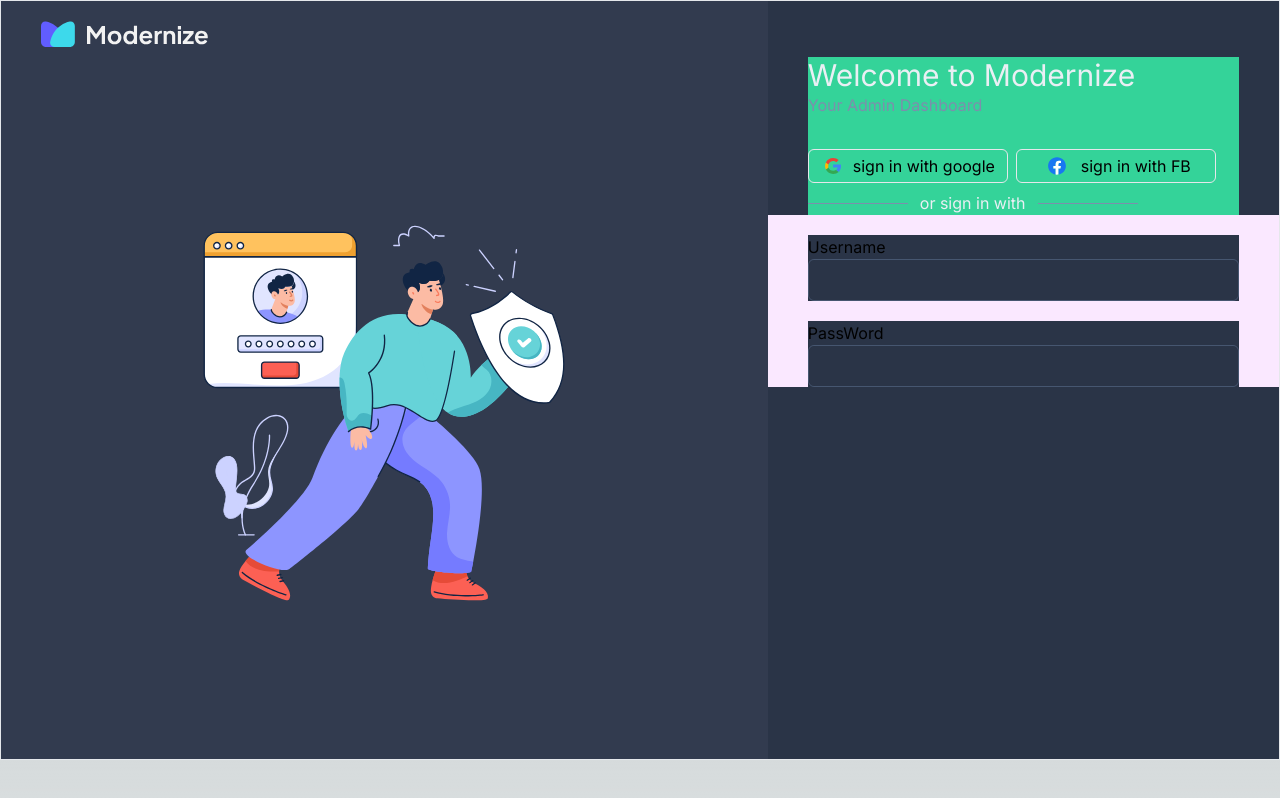
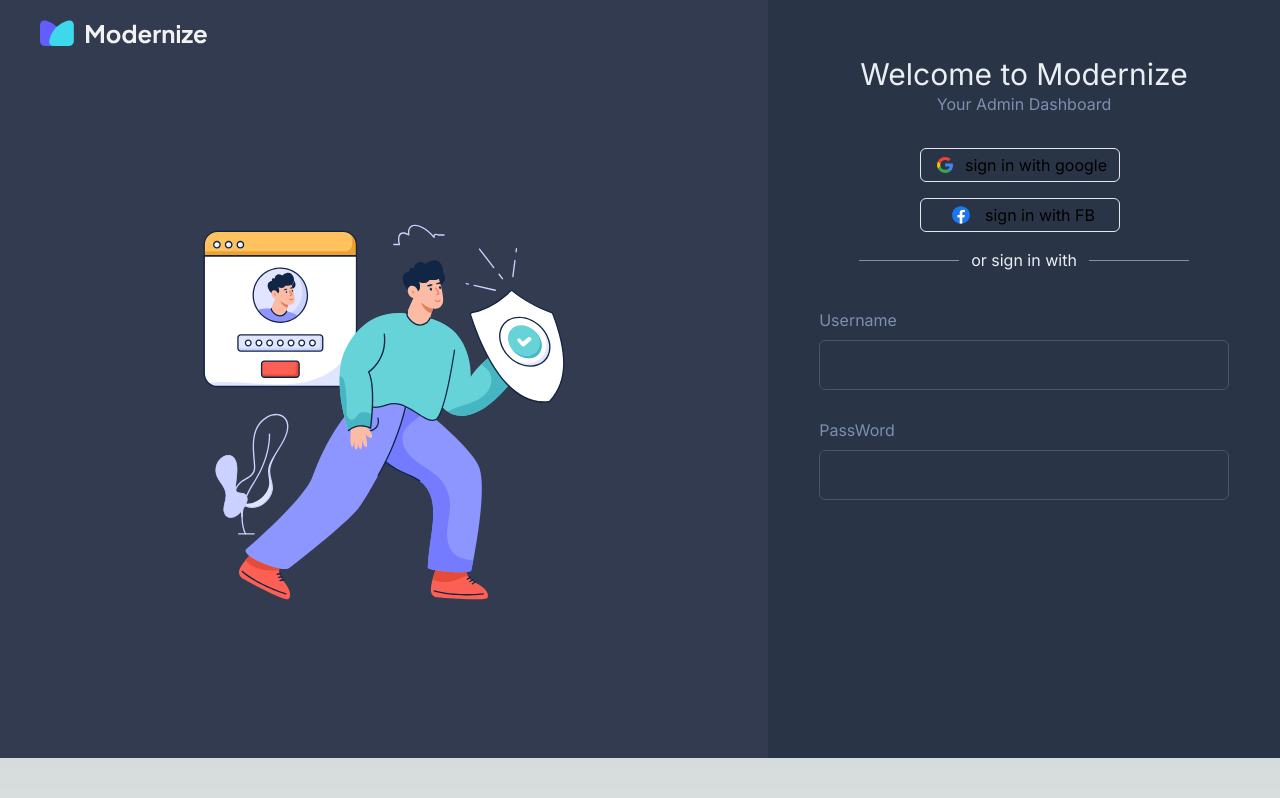
Before and after one commit to marjanmokhtari/dashboard, a Next.js app: page / in a window 1280 px wide. Built offline with nearby package versions, Linux system fonts and the light colour scheme.

Commit message:
edit log in

```diff
--- a/src/app/page.jsx
+++ b/src/app/page.jsx
@@ -28,7 +28,7 @@ export default function Page() {
   // };
 
   return (
-    <main className='w-full border flex flex-wrap'>
+    <main className='w-full  flex flex-wrap '>
       {/* <input type="text" placeholder='enter name' value={nameuser} onChange={(e) => setNameuser(e.target.value)} />
       <input type="text" placeholder='enter pass' value={pass} onChange={(e) => setPass(e.target.value)} />
       <button onClick={Checkpas}>click</button> */}
@@ -60,9 +60,9 @@ function Left_sec() {
 }
 function Right_sec() {
   return (
-    <section className=' w-full *:px-10  '>
-      <section className=' *:w-full flex flex-wrap   *:flex   pt-14  '>
-        <section className=' w-[50%] bg-emerald-400 flex flex-wrap'>
+    <section className=' w-full   flex flex-wrap '>
+      <section className='w-full flex flex-wrap justify-center  *:flex   pt-14  '>
+        <section className='w-3/4 md:w-1/2 lg:w-1/3 xl:w-[80%] justify-center *:justify-center *:flex  *:flex-wrap   flex flex-wrap'>
           <h6 className='text-3xl text-[#eaeff4] w-full'>Welcome to Modernize</h6>
           <p className='text-[#7c8fac]'>Your Admin Dashboard</p>
           <div className=' w-full  md:px-0 flex *:flex  *:items-center mt-6'>
@@ -75,28 +75,25 @@ function Right_sec() {
               <p className=' p-1'>sign in with FB</p>
             </button>
           </div>
-          <div className=' w-full flex flex-wrap items-center *:px-3 '>
+          <div className=' w-full flex flex-wrap items-center *:px-3  '>
             <div className='w-[100px] h-[1px] bg-[#7c8fac]'></div>
-            <span className='text-[#eaeff4]'>or sign in with</span>
+            <span className='text-[#eaeff4] my-2'>or sign in with</span>
             <div className='w-[100px] h-[1px] bg-[#7c8fac]'></div>
           </div>
-        </section>
-      </section>
 
 
-      {/* //// input box */}
-      <section className=' flex flex-wrap bg-fuchsia-100 *:flex *:w-full *:flex-wrap  '>
-        <section className=' w-[50%]'>
+          {/* ************************ */}
+          <section className='flex flex-wrap '>
             <div className=' w-full  *:w-full bg-[#2a3447] mt-5 '>
-            <label htmlFor="Username">Username</label>
+              <label htmlFor="Username" className='text-[#7c8fac] leading-10'>Username</label>
               <div className='border border-[#465670] rounded-md bg-[#2a3447]   '>
-              <input type="text" id='Username' className='custom_inp py-2 rounded-md focus:bg-[#2a3447]  w-full bg-[#2a3447] outline-none px-2 ' />
+                <input type="text" id='Username' className='custom_inp py-3 rounded-md focus:bg-[#2a3447]  w-[30%] bg-[#2a3447] outline-none px-2 ' />
               </div>
             </div>
             <div className='w-full  *:w-full bg-[#2a3447] mt-5 '>
-            <label htmlFor="Pass">PassWord</label>
+              <label htmlFor="Pass" className='text-[#7c8fac] leading-10'>PassWord</label>
               <div className='border border-[#465670] rounded-md bg-[#2a3447]   '>
-              <input type="text" id='Pass' className='custom_inp py-2 rounded-md focus:bg-[#2a3447]  w-full bg-[#2a3447] outline-none px-2 ' />
+                <input type="text" id='Pass' className='custom_inp py-3 rounded-md focus:bg-[#2a3447]  w-[30%] bg-[#2a3447] outline-none px-2 ' />
               </div>
             </div>
             <div></div>
@@ -105,5 +102,7 @@ function Right_sec() {
           </section>
         </section>
       </section>
+  </section>
+
   )
 }
```
Lines whose indentation alone changed are shown as unchanged.
